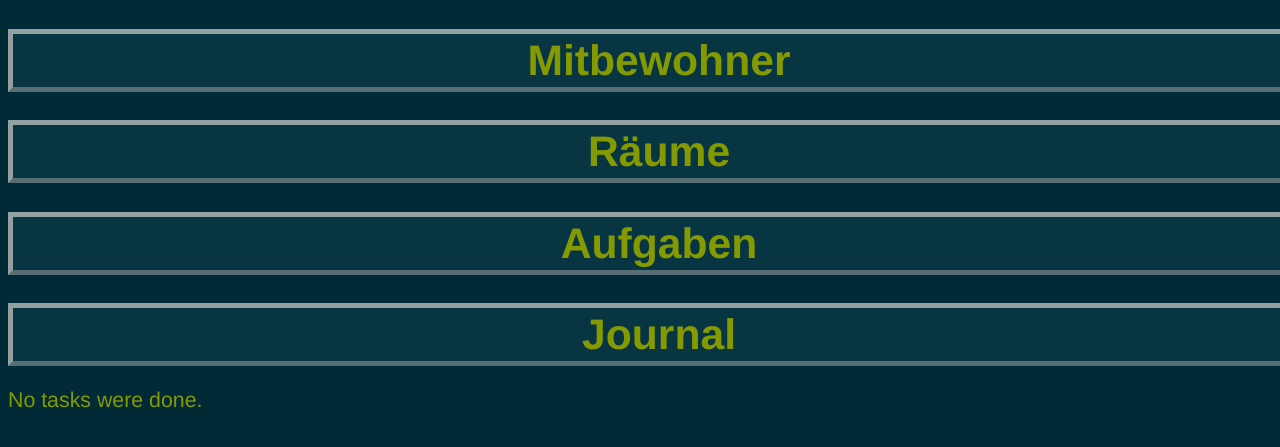
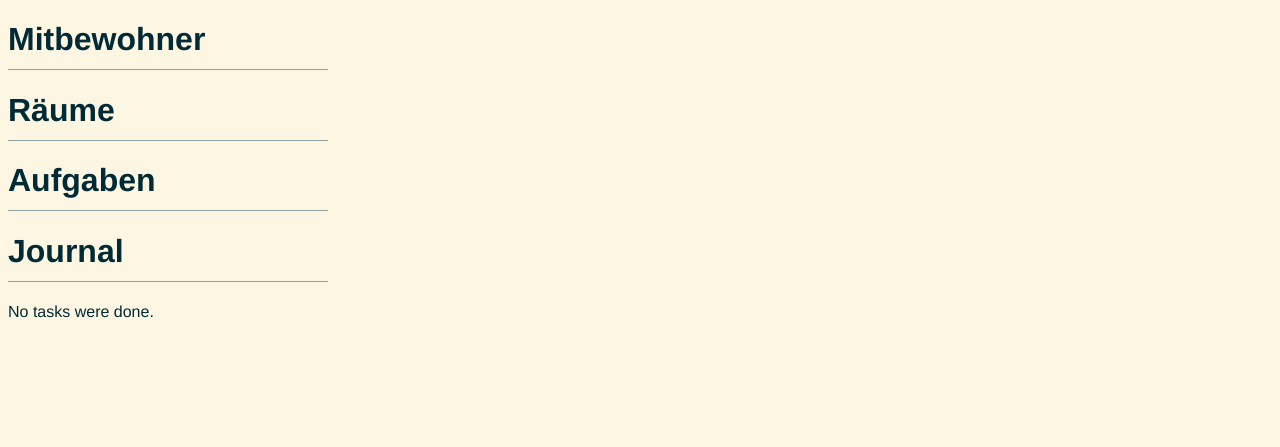
Before and after one commit to bertramr/wgapp, a Django app: template templates/wgapp/index.html in a window 1280 px wide. Shown: the top 447 px of the page. Run offline with Django 3.2, Linux system fonts and the light colour scheme; the template is opened without the code that fills it, so the values that code supplies are empty; parts of the project's set-up code (start-up, migrations or seed data) failed here and were passed over.

Commit message:
solarized style daylight

```diff
--- a/static/wgapp/css/style.css
+++ b/static/wgapp/css/style.css
@@ -28,15 +28,15 @@ see: http://ethanschoonover.com/solarized
 
 body {
     font-family: "Helvetica Neue", Helvetica, Arial, sans-serif;
-    font-size: 16pt;
-    background-color: /*base03*/ #002b36;
-    color: /*green*/ #859900;
-    width: 100%;
+    font-size: 12pt;
+    background-color: /*base3*/ #fdf6e3;
+    color: /*base03*/ #002b36;
+    width: 320px;
 }
 
 a {
     text-decoration: none;
-    color: /*green*/ #859900;
+    color: /*base03*/ #002b36;
     display: block;
     width: 100%;
     min-height: 48px;
@@ -50,29 +50,23 @@ ul {
 
 li, h1, label, input[type=radio], input[type=submit] {
     text-decoration: none;
-    margin-bottom: 20px;
-    padding: 2px 6px 2px 6px;
-    border-top: 5px solid /*base1*/ #93a1a1;
-    border-right: 5px solid /*base01*/ #586e75;
-    border-bottom: 5px solid /*base01*/ #586e75;
-    border-left: 5px solid /*base1*/ #93a1a1;
-    background-color: /*base02*/ #073642;
+    border-bottom: 1px solid /*base1*/ #93a1a1;
+    background-color: /*base3*/ #fdf6e3;
     width: 100%;
     min-height: 48px;
     cursor: pointer;
     display: block;
-    text-align: center;
+    text-align: left;
 }
 
-li:hover {
-    background-color: /*base03*/ #002b36;
+a:hover, label:hover, input[type=radio]:hover, input[type=submit]:hover {
+    background-color: /*base2*/ #eee8d5;
 }
 
 input[type=submit]{
-    padding: 2px 6px 2px 6px;
-    background-color: /*base01*/ #586e75;
+    background-color: /*base3*/ #fdf6e3;
     color: /*red*/ #dc322f;
-    font-size: 16pt;
+    font-size: 12pt;
     width: 100%;
 }
 
@@ -82,5 +76,5 @@ input[type=radio] {
 
 input[type=radio]:checked + label {
     color: /*yellow*/ #b58900;
-    background-color: /*base03*/ #002b36;
+    background-color: /*base2*/ #eee8d5;
 }
```
